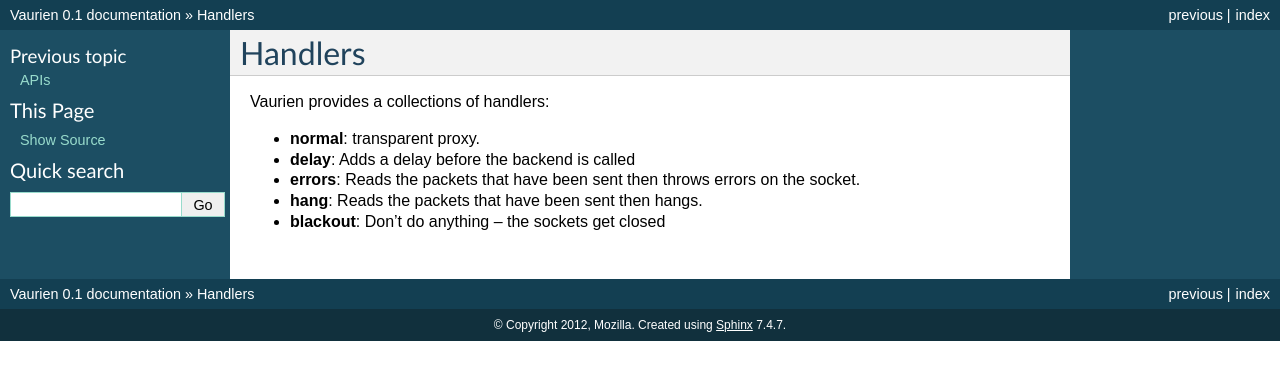
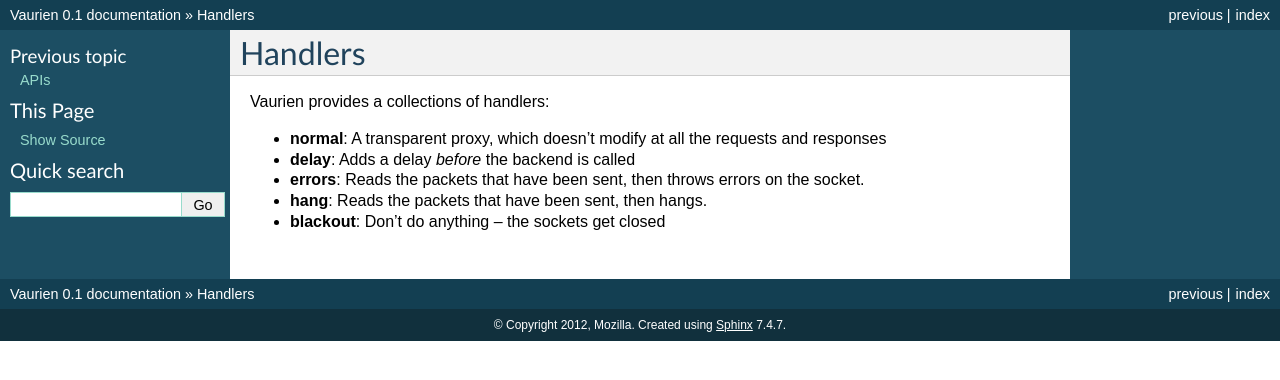
Before and after one commit to community-libs/vaurien, a Sphinx documentation site: the page built from docs/source/handlers.rst, in a window 1280 px wide. Shown: the top 380 px of the page. Built offline with Sphinx 7.4.7, drawn with Linux system fonts in a browser that asks for light colours.

Commit message:
enhance handlers doc

```diff
--- a/docs/source/handlers.rst
+++ b/docs/source/handlers.rst
@@ -6,9 +6,10 @@ Handlers
 
 Vaurien provides a collections of handlers:
 
-- **normal**: transparent proxy.
-- **delay**: Adds a delay before the backend is called
-- **errors**: Reads the packets that have been sent then throws errors on
+- **normal**: A transparent proxy, which doesn't modify at all the requests and
+  responses
+- **delay**: Adds a delay *before* the backend is called
+- **errors**: Reads the packets that have been sent, then throws errors on
   the socket.
-- **hang**: Reads the packets that have been sent then hangs.
+- **hang**: Reads the packets that have been sent, then hangs.
 - **blackout**: Don't do anything -- the sockets get closed
```
